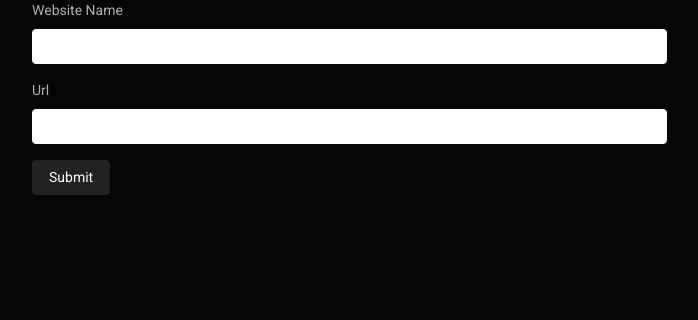
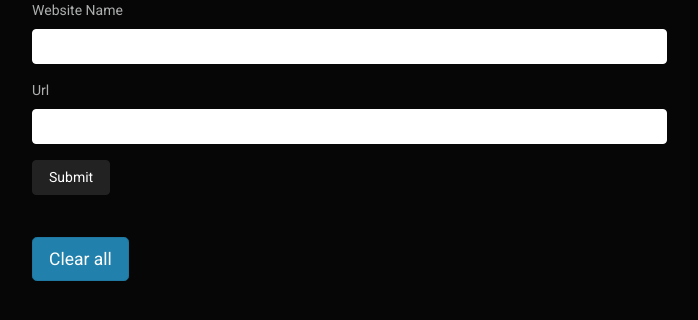
Before and after one commit to jrlvarghese/bookmarker_project, a PHP site: page / in a window 1280 px wide. Shown: the part 55-375 px from the top of the page, without its empty margins (53-751 px from the left). Run offline with PHP 8.4, Linux system fonts and the light colour scheme.

Commit message:
Add clear all option to delete all saved data.

```diff
--- a/index.php
+++ b/index.php
@@ -16,6 +16,13 @@
     if(isset($_GET['action'])&&($_GET['action']=='delete')){
         // delete the site from session variable
         unset($_SESSION['bookmarks'][$_GET['siteName']]);
+        // redirect to the same page
+        header("Location:index.php");
+    }
+    // delete all if pressed clear all
+    if(isset($_GET['action'])&&($_GET['action']=='clearall')){
+        session_unset();
+        session_destroy();
         // redirect to the same page
         header("Location:index.php");
     }
@@ -87,6 +94,12 @@
                 <?php endif; ?>
             </div>
         </div>
+        <br><br>
+        <div class="row">
+            <div class="col-md-5">
+                <a href="index.php?action=clearall" class="btn btn-primary btn-lg active" role="button" aria-pressed="true">Clear all</a>
+            </div>
+        </div>
     </div>
     </body>
 </html>
```
